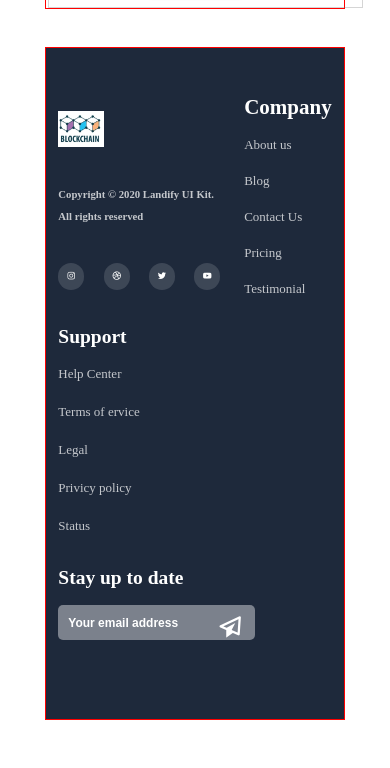
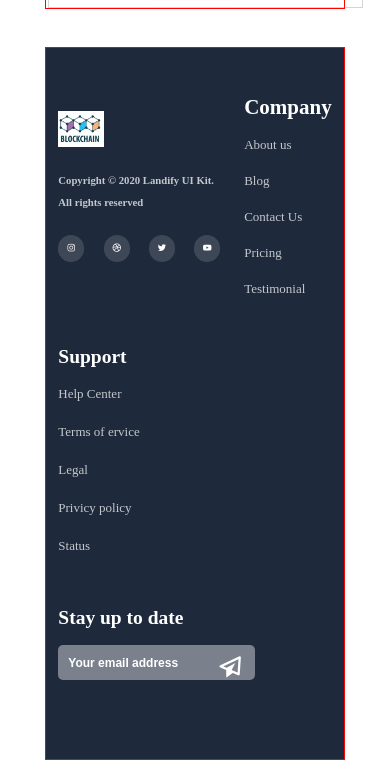
Before and after one commit to Arif039/test_01, a plain HTML site: page index.html in a window 390 px wide. Shown: the part 5251-6019 px from the top of the page. Before the commit the page ends 5979 px from the top, so only its background shows below. Drawn offline with nearby package versions, Linux system fonts and the light colour scheme.

Commit message:
responsive
footer responsive

```diff
--- a/style.css
+++ b/style.css
@@ -1742,6 +1742,11 @@
         display: flex;
         flex-direction: row;
         flex-wrap: wrap;
+        gap: 20px;
+    }
+
+    .copy_footer {
+        margin: 27px 0;
     }
 
 }
```
